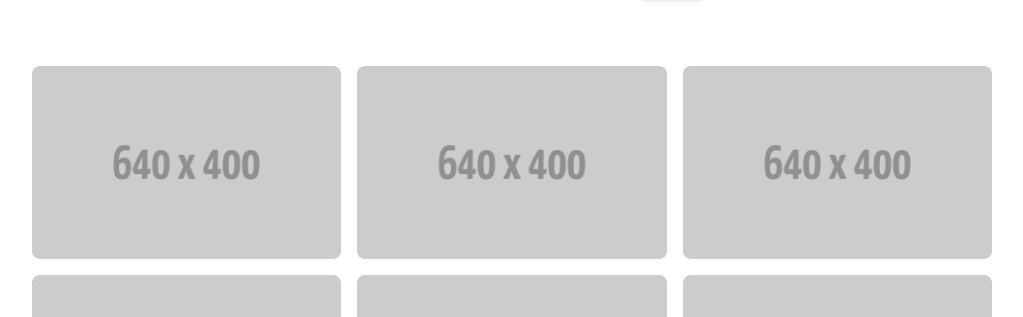
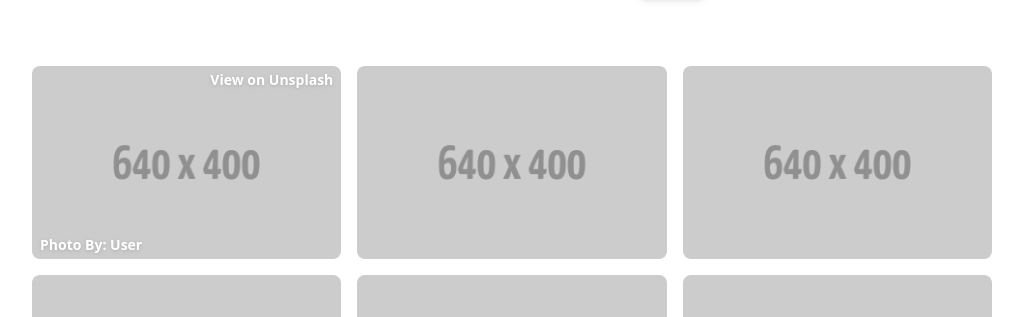
Before and after one commit to equk/unsplash-svkit, a SvelteKit app: page / in a window 1280 px wide. Shown: the part 184-501 px from the top of the page, without its empty margins (128-1151 px from the left). Built offline with nearby package versions, Linux system fonts and the light colour scheme.

Commit message:
added example links back to unsplash for image result

```diff
--- a/src/routes/+page.svelte
+++ b/src/routes/+page.svelte
@@ -18,8 +18,10 @@
         <div class="container px-5 py-2 mx-auto lg:px-32">
             <div class="flex flex-wrap -m-1 md:-m-2">
                 <div class="flex flex-wrap w-1/3">
-                    <div class="w-full p-1 md:p-2">
+                    <div class="relative w-full p-1 md:p-2">
                         <img alt="gallery" class="block object-cover object-center w-full h-full rounded-lg" src="640_400.png">
+                        <a class="text-sm drop-shadow text-white font-semibold absolute top-3 right-4" target="_blank" rel="noreferrer" href="http://unsplash.com/">View on Unsplash</a>
+                        <a class="text-sm drop-shadow text-white font-semibold absolute bottom-3 left-4" target="_blank" rel="noreferrer" href="http://unsplash.com/">Photo By: User</a>
                     </div>
                 </div>
                 <div class="flex flex-wrap w-1/3">
```
